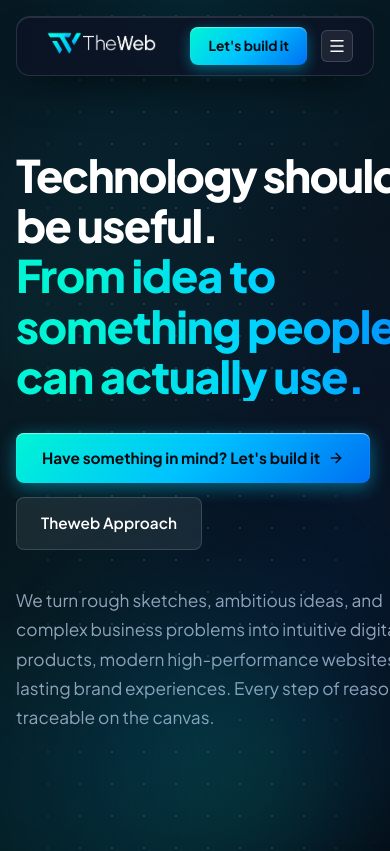
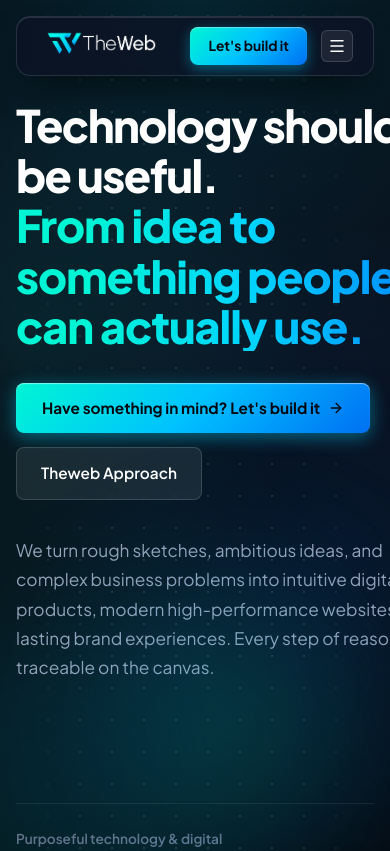
Before and after one commit to bees-arc/theweb, a Next.js app: page / in a window 390 px wide. Shown: the top 851 px of the page. Built offline with nearby package versions, Linux system fonts and the light colour scheme.

Commit message:
feat: add Hero component with interactive workflow tabs and responsive design

```diff
--- a/app/components/Hero.jsx
+++ b/app/components/Hero.jsx
@@ -70,7 +70,7 @@ export default function Hero() {
   const currentWorkflow = workflowTabs[activeTab];
 
   return (
-    <section style={{ position: 'relative', paddingTop: '150px', paddingBottom: '80px', overflow: 'hidden' }}>
+    <section style={{ position: 'relative', paddingTop: 'clamp(100px, 14vw, 150px)', paddingBottom: '80px', overflow: 'hidden' }}>
       <div className="n8n-grid-bg" />
 
       {/* n8n Radial Glow Backlight */}
```
